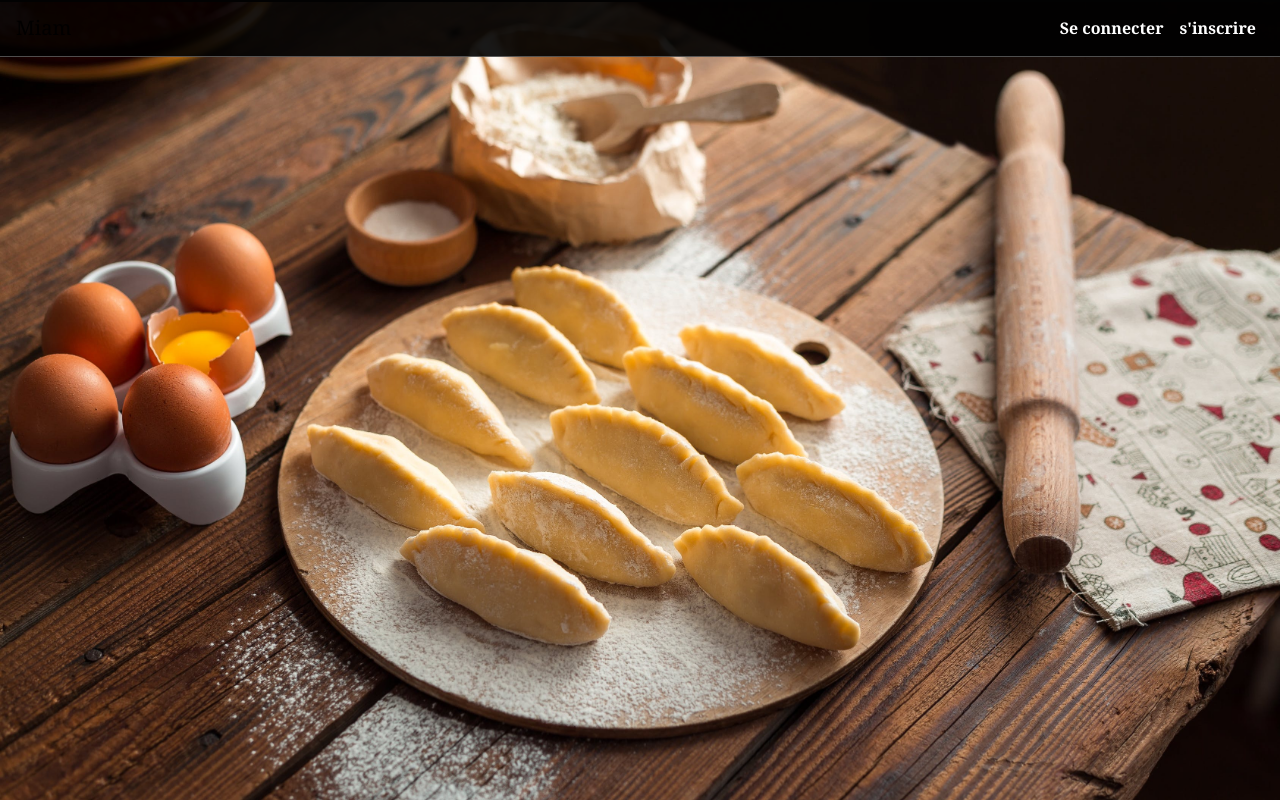
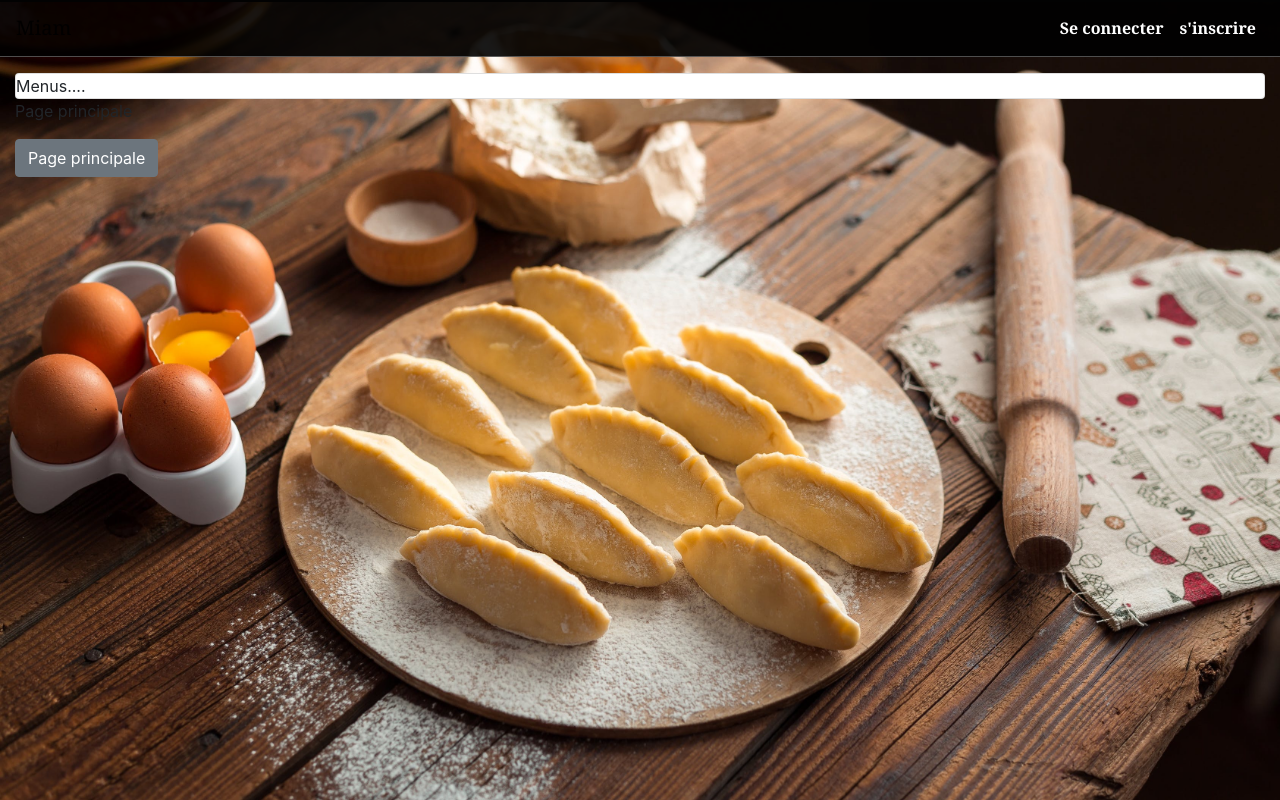
Before and after one commit to DDA209/miam_front, a React (Create React App) app: page /menu in a window 1280 px wide. Built offline with nearby package versions, Linux system fonts and the light colour scheme; no server answers.

Commit message:
midday  10/10/2020 Didier

```diff
--- a/src/App.js
+++ b/src/App.js
@@ -22,7 +22,7 @@ import UserList from './components/core/UserList';
 // import Ingredients from './components/form/select/Ingredients';
 //import Ingredients from './public/json/ingredients.json'
 import Add from './components/ingredients/Add';
-//import UserList from './components/core/UserList';
+import Menu from './components/core/Menu';
 
 
 class App extends Component {
@@ -52,6 +52,7 @@ class App extends Component {
                     {/*<Route path="/userlist" component={UserList} />*/}
                     <Route path="/utilisateur" component={Utilisateur} />
                     <Route path="/userlisr" component={UserList} />
+                    <Route path="/menu" component={Menu} />
                     {/* <Route  path="/menu1" component={Menu1} />   ask Emad  */}
               </Switch>
           </div>
--- a/src/components/core/Menu.js
+++ b/src/components/core/Menu.js
@@ -0,0 +1,60 @@
+import React, {Component} from 'react';
+import  {Button, Row, Col, Card} from 'react-bootstrap';
+// import UserInfo from './UserInfo';
+// import Quantities from './Quantities';
+
+
+class Utilisateur extends Component {
+
+    constructor(props){
+        super(props);
+
+        this.state = {
+            userId: '5f806f7794e31a0b0045f236',
+            username: 'Batman',
+            recipes: []
+        };
+
+    }
+
+
+    componentDidMount (){
+
+        console.log('components/core/Utilisateur #processRecipe');
+        console.log('components/core/Utilisateur #processRecipe', this.state.userId);
+
+        const url = 'http://localhost:3003/recipes/users/' + this.state.userId;
+        fetch(url)
+        .then(res => res.json())
+        .then((json) => {
+            console.log(json.data);
+            this.setState({
+                recipes: json.data
+            })
+        })
+    }
+
+    render (){
+        return(
+
+            <Row className="menu">
+                <Col
+                    xs={{ span: 12, order: "first"}}
+                    className="mb-3"
+                >
+                </Col>
+                <Col>
+
+                    <Card>Menus....</Card>
+
+                    <p>Page principale</p>
+                    <Button variant="secondary" href="/utilisateur">Page principale</Button>
+
+                </Col>
+            </Row>
+
+        );
+    }
+}
+
+export default Utilisateur;
--- a/src/components/core/Utilisateur.js
+++ b/src/components/core/Utilisateur.js
@@ -6,17 +6,17 @@ import  {Button, Row, Col} from 'react-bootstrap';
 
 class Utilisateur extends Component {
 
-    constructor(props){
-        super(props);
+    // constructor(props){
+    //     super(props);
 
-        this.state = {
-            userId: '5f806f7794e31a0b0045f236',
-            username: 'Batman',
-            recipes: []
-        };
+    //     this.state = {
+    //         userId: '5f806f7794e31a0b0045f236',
+    //         username: 'Batman',
+    //         recipes: []
+    //     };
 
-        this.processRecipe = this.processRecipe.bind(this);
-    }
+    //     this.processRecipe = this.processRecipe.bind(this);
+    // }
     // constructor(props){
     //     super(props);
     //     this.state = {
@@ -27,27 +27,28 @@ class Utilisateur extends Component {
     //     };
     // }
 
-    processRecipe (){
+    // processRecipe (){
 
-        console.log('components/core/Utilisateur #processRecipe');
-        console.log('components/core/Utilisateur #processRecipe', this.state.userId);
+    //     console.log('components/core/Utilisateur #processRecipe');
+    //     console.log('components/core/Utilisateur #processRecipe', this.state.userId);
 
-        const url = 'http://localhost:3003/recipes/users/' + this.state.userId;
-        // const url = 'http://localhost:3003/recipes/users/5f806f7794e31a0b0045f236';
-        fetch(url)
-        .then(res => res.json())
-        .then((json) => {
-            console.log(json.data);
-            this.setState({
-                recipes: json.data
-            })
-        })
-    }
+    //     const url = 'http://localhost:3003/recipes/users/' + this.state.userId;
+    //     // const url = 'http://localhost:3003/recipes/users/5f806f7794e31a0b0045f236';
+    //     fetch(url)
+    //     .then(res => res.json())
+    //     .then((json) => {
+    //         console.log(json.data);
+    //         this.setState({
+    //             recipes: json.data
+    //         })
+    //     })
+    // }
 
     render (){
         return(
 
-            <Row>
+            <Row
+                className="user">
                 <Col
                     xs={{ span: 12, order: "first"}}
                     className="mb-3"
@@ -55,12 +56,13 @@ class Utilisateur extends Component {
                 </Col>
                 <Col>
 
-                    <Button variant="outline-secondary" type="submit" onClick={this.processRecipe}>Calculer le menu</Button>
+                    {/* <Button variant="outline-secondary" type="submit" onClick={this.processRecipe}>Calculer le menu</Button> */}
+                    <Button variant="secondary" href="/menu">Calculer le menu</Button>
 
                     <hr />
 
                     <p>Ajouter d'ingrédients :</p>
-                    <Button variant="outline-secondary"><a href="/add">Ajouter des ingrédients</a></Button>
+                    <Button variant="secondary"><a href="/add">Ajouter des ingrédients</a></Button>
 
                 </Col>
             </Row>
--- a/src/components/ingredients/Add.js
+++ b/src/components/ingredients/Add.js
@@ -27,7 +27,8 @@ class Add extends Component {
     }
 
     componentDidMount(){
-        fetch('http://localhost:3003/listIngredients/users/5f7f11d422b51e2534008c8d')
+        fetch('http://localhost:3003/listIngredients/users/5f806f7794e31a0b0045f236')
+        // fetch('http://localhost:3003/listIngredients/users/5f7f11d422b51e2534008c8d')
         .then(res => res.json())
         .then((json) => {
             console.log("componentDidMount",json);
```
